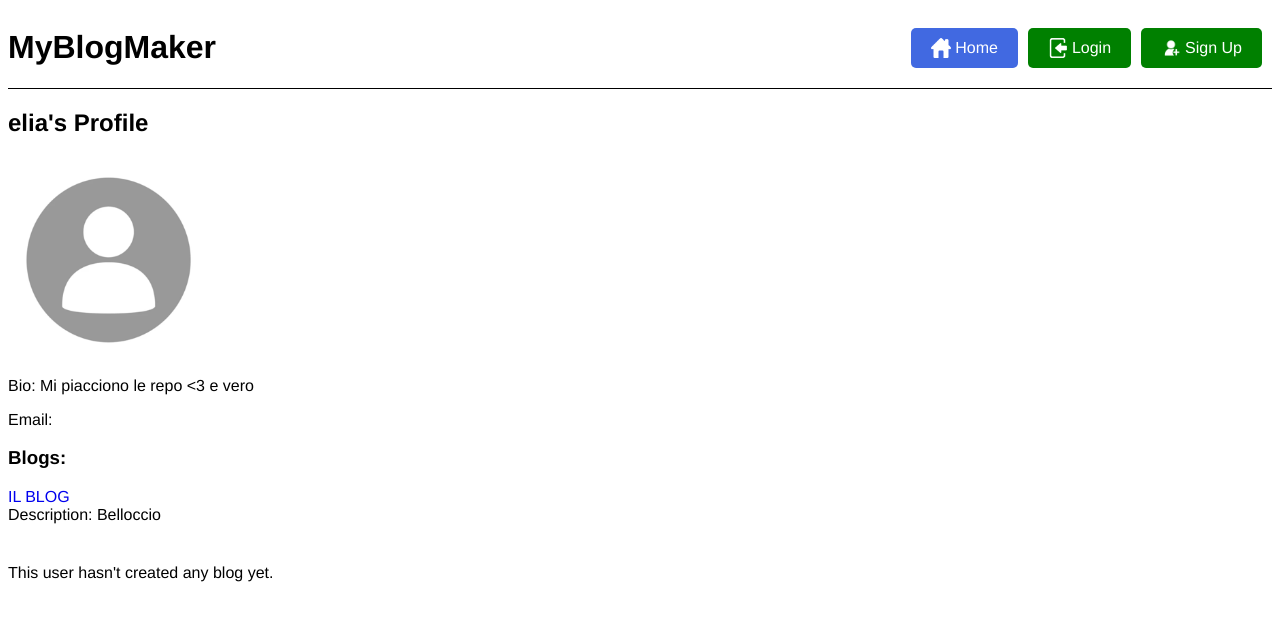
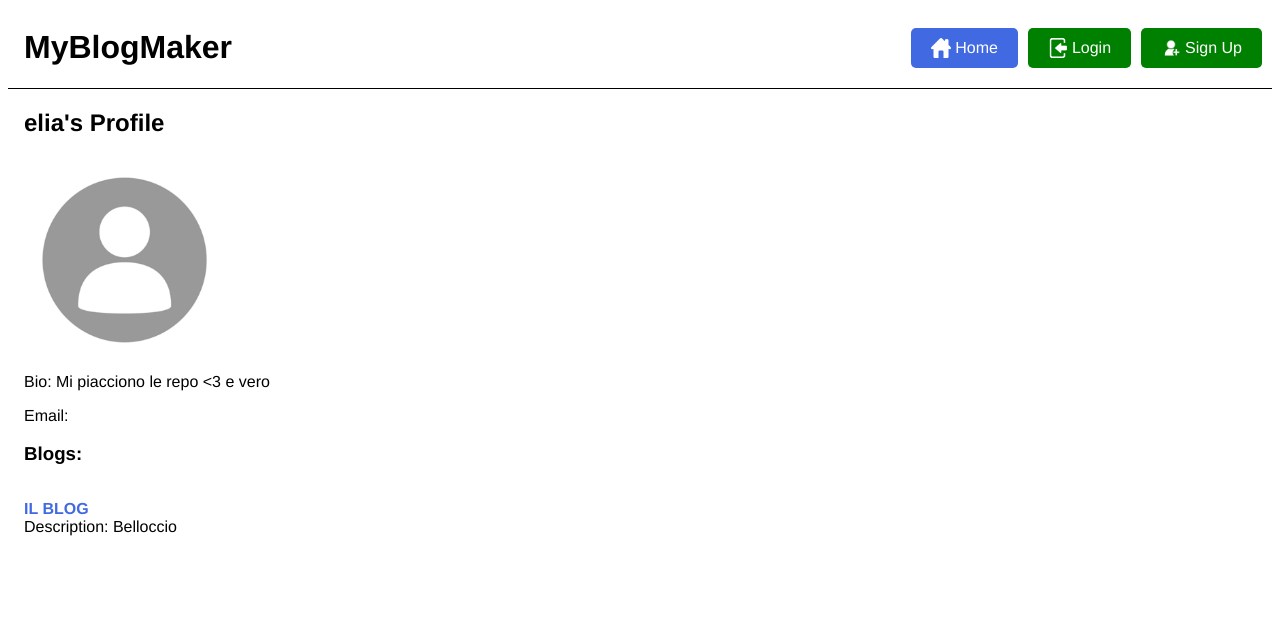
Before and after one commit to Tacce/Django_Blog, a Django app: a page that uses templates/users/profile.html in a window 1280 px wide. Shown: the top 621 px of the page. Run offline with Django 4.2, Linux system fonts and the light colour scheme; data comes from the database, SQL or seed files in the repository; both versions use the stored data as it was after the commit.

Commit message:
GUI updated.

```diff
--- a/static/style.css
+++ b/static/style.css
@@ -1,5 +1,9 @@
 body{
     font-family: Source Sans Pro, Helvetica, sans-serif;
+}
+
+main{
+    margin-left: 1em;
 }
 
 form textarea{
@@ -12,8 +16,16 @@ ul{
     padding: 0;
 }
 
-ul li{
-    padding-bottom: .5em;
+form ul li:not(:last-child) {
+    padding-bottom: 0; /* Mantiene il padding-bottom a 0 */
+}
+
+ul li:not(:last-child){
+    padding-bottom: 1em;
+}
+
+ul h4{
+    margin: 0;
 }
 
 a {
@@ -42,6 +54,7 @@ button:hover, a:hover{
 
 .site-title{
     float: left;
+    margin-left: 1em;
 }
 
 .nav-wrapper{
@@ -56,20 +69,6 @@ button:hover, a:hover{
     margin-right: 10px;
 }
 
-@media (max-width: 600px) {
-    .site-header{
-        flex-direction: column;
-        border-bottom: none ;
-    }
-    .nav-wrapper{
-        float: left;
-        flex-direction: column;
-        align-items: flex-start;
-    }
-    .nav-wrapper a, .nav-wrapper form {
-        margin-bottom: 10px;
-    }
-}
 
 .logout{
     color: red;
@@ -82,13 +81,20 @@ button:hover, a:hover{
 }
 
 .blog_action_wrapper a,
-.blog_action_wrapper button {
+.blog_action_wrapper button,
+.user-profile-wrapper a, .user-profile-wrapper button{
     width: fit-content;
 }
 
 .user-wrapper{
     display: flex;
     align-items: center;
+}
+
+.user-wrapper a.delete-comment{
+    padding-left: 1em;
+    display: none;
+    color: red;
 }
 
 .profile-image{
@@ -122,12 +128,6 @@ button:hover, a:hover{
     background-color: grey;
 }
 
-.delete-comment{
-    padding-left: 1em;
-    display: none;
-    color: red;
-}
-
 .user-wrapper:hover .delete-comment{
     display: block;
 }
@@ -136,13 +136,27 @@ button:hover, a:hover{
     display: flex;
     flex-direction: column;
     justify-content: space-between;
-    padding-bottom: 1em;
+}
+
+.blog_link{
+    display: flex;
+    align-items: center;
+}
+
+.blog_link p, .blog_link h4{
+    margin-bottom: 0;
+    margin-top: 1em;
+}
+
+.blog_info_wrapper a, .blog_link a, .user-wrapper a{
+    color: royalblue;
 }
 
 .like_button img{
     width: 40px;
     height: auto;
 }
+
 
 /* COMMENT FORM */
 .comment-form {
@@ -157,6 +171,12 @@ button:hover, a:hover{
     padding: 10px;
     border-radius: 5px;
     margin-bottom: 10px;
+}
+
+.create-form textarea{
+    width: 40%;
+    height: 250px;
+
 }
 
 .icon_button_wrapper{
@@ -178,3 +198,42 @@ button:hover, a:hover{
 .edit-wrapper form{
     padding-bottom: 10px;
 }
+
+.user-profile-wrapper{
+    width: 100%;
+    display: flex;
+    flex-direction: column;
+}
+
+.user-profile-wrapper p{
+    margin-top: 1em;
+    margin-bottom: 0;
+}
+
+.user-action-wrapper{
+    padding-top: 1em;
+    display: flex;
+    flex-direction: column;
+    gap: 1em;
+}
+
+/*RESPONSIVITY*/
+
+@media (max-width: 600px) {
+    .site-header{
+        flex-direction: column;
+        border-bottom: none ;
+    }
+    .nav-wrapper{
+        margin-left: 1em;
+        float: left;
+        flex-direction: column;
+        align-items: flex-start;
+    }
+    .nav-wrapper a, .nav-wrapper form {
+        margin-bottom: 10px;
+    }
+    .comment-form textarea, .create-form textarea{
+        width: 90%;
+    }
+}
--- a/templates/blog_detail.html
+++ b/templates/blog_detail.html
@@ -38,7 +38,11 @@
   <h2>Posts</h2>
   <ul>
     {% for post in object.posts.all %}
-      <li><a href="{% url 'post_detail' post.pk %}">{{ post.title }}</a></li>
+      <li>
+          <div class="blog_info_wrapper"><a href="{% url 'post_detail' post.pk %}"><h4>{{ post.title }}</h4></a>
+          {{ post.content }}
+          </div>
+      </li>
     {% empty %}
         <p>This blog doesn't have any posts yet.</p>
     {% endfor %}
--- a/templates/blog_form.html
+++ b/templates/blog_form.html
@@ -2,7 +2,7 @@
 
 {% block content %}
   <h1>Create Blog</h1>
-  <form method="post">
+  <form method="post" class="create-form">
     {% csrf_token %}
     {{ form.as_p }}
     <button type="submit" class="green-button">Save</button>
--- a/templates/post_form.html
+++ b/templates/post_form.html
@@ -2,7 +2,7 @@
 
 {% block content %}
   <h1>Create Post</h1>
-  <form method="post">
+  <form method="post" class="create-form">
     {% csrf_token %}
     {{ form.as_p }}
     <button type="submit">Save</button>
--- a/templates/users/profile.html
+++ b/templates/users/profile.html
@@ -5,6 +5,7 @@
 
 {% block content %}
 <h2>{{ user_profile.username }}'s Profile</h2>
+<div class="user-profile-wrapper">
 <img src="{{ user_profile.profile_image.url }}" alt="Profile Image" style="max-width: 200px;">
 <p>Bio: {{ user_profile.bio }}</p>
 <p>Email: {{ user_profile.email }}</p>
@@ -14,24 +15,26 @@
         {% for blog in blogs %}
             <li>
                 <div class="blog_info_wrapper">
-                <a href="{% url 'blog_detail' blog.pk %}">{{ blog.title }}</a>
+                <a href="{% url 'blog_detail' blog.pk %}"><h4>{{ blog.title }}</h4></a>
                 <div>Description: {{ blog.description }}</div>
                 </div>
             </li>
         {% endfor %}
     </ul>
+    {% else %}
+    {% if user != user_profile %}
+        This user hasn't created any blog yet.
+        {% else %}
+        You have not created any blog yet.
     {% endif %}
-
-    {% if user == user_profile %}
-        <a href="{% url 'blog_create' %}" class="green-button"><div class="icon_button_wrapper">
+{% endif %}
+{% if user == user_profile %}
+    <div class="user-action-wrapper">
+    <a href="{% url 'blog_create' %}" class="green-button"><div class="icon_button_wrapper">
         <img src={% static 'images/write_icon.png'%}>Create Blog</div></a>
-    {% else %}
-        This user hasn't created any blog yet.
-    {% endif %}
-
-
-{% if user == user_profile %}
     <a href="{% url 'edit_profile' %}" class="grey-button"><div class="icon_button_wrapper">
         <img src={% static 'images/settings_icon.png'%}>Edit Profile</div></a>
+    </div>
 {% endif %}
+</div>
 {% endblock %}
```
Also changed, not shown: templates/blog_list.html (+19 -4 lines), templates/post_detail.html (+6 -6 lines), db.sqlite3.
